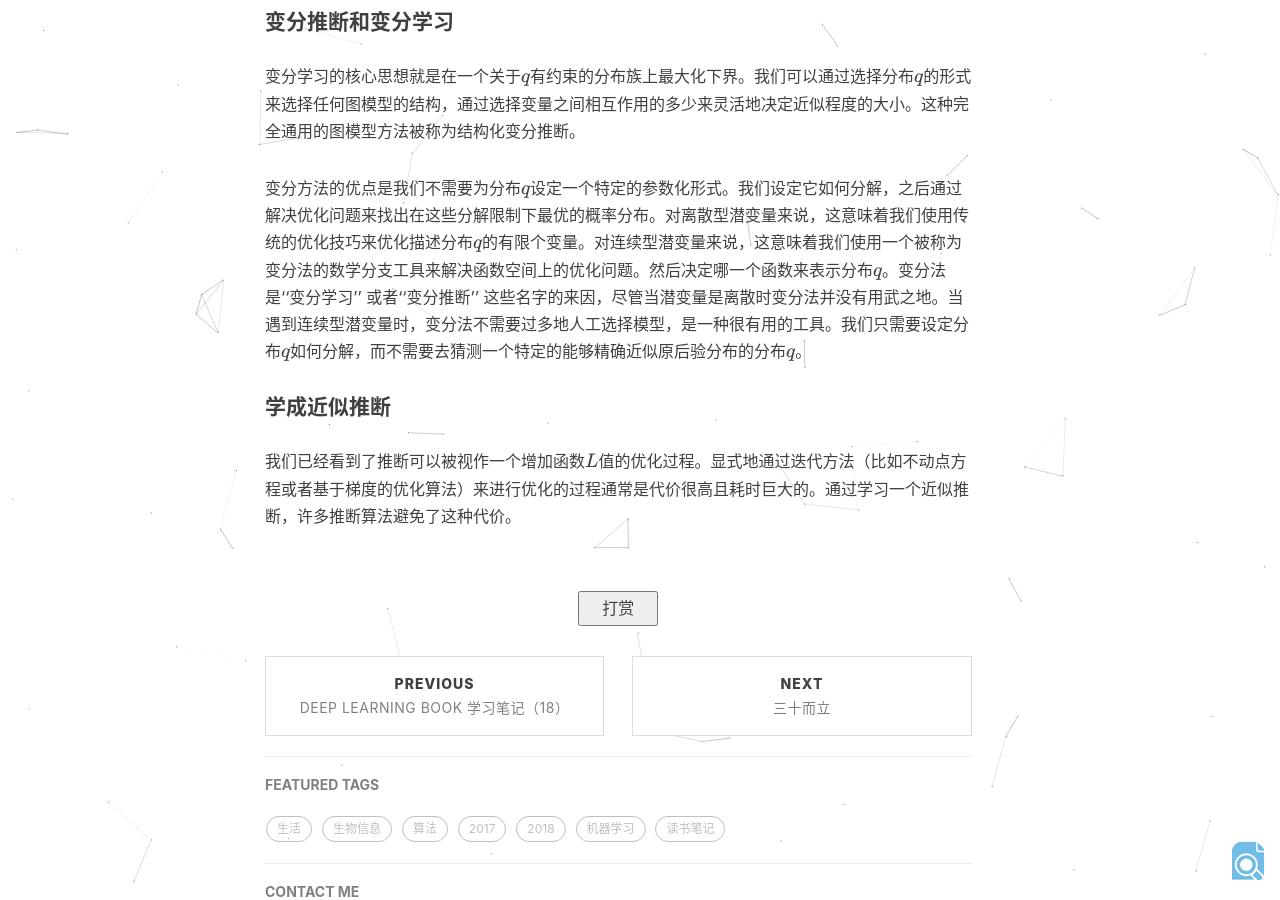
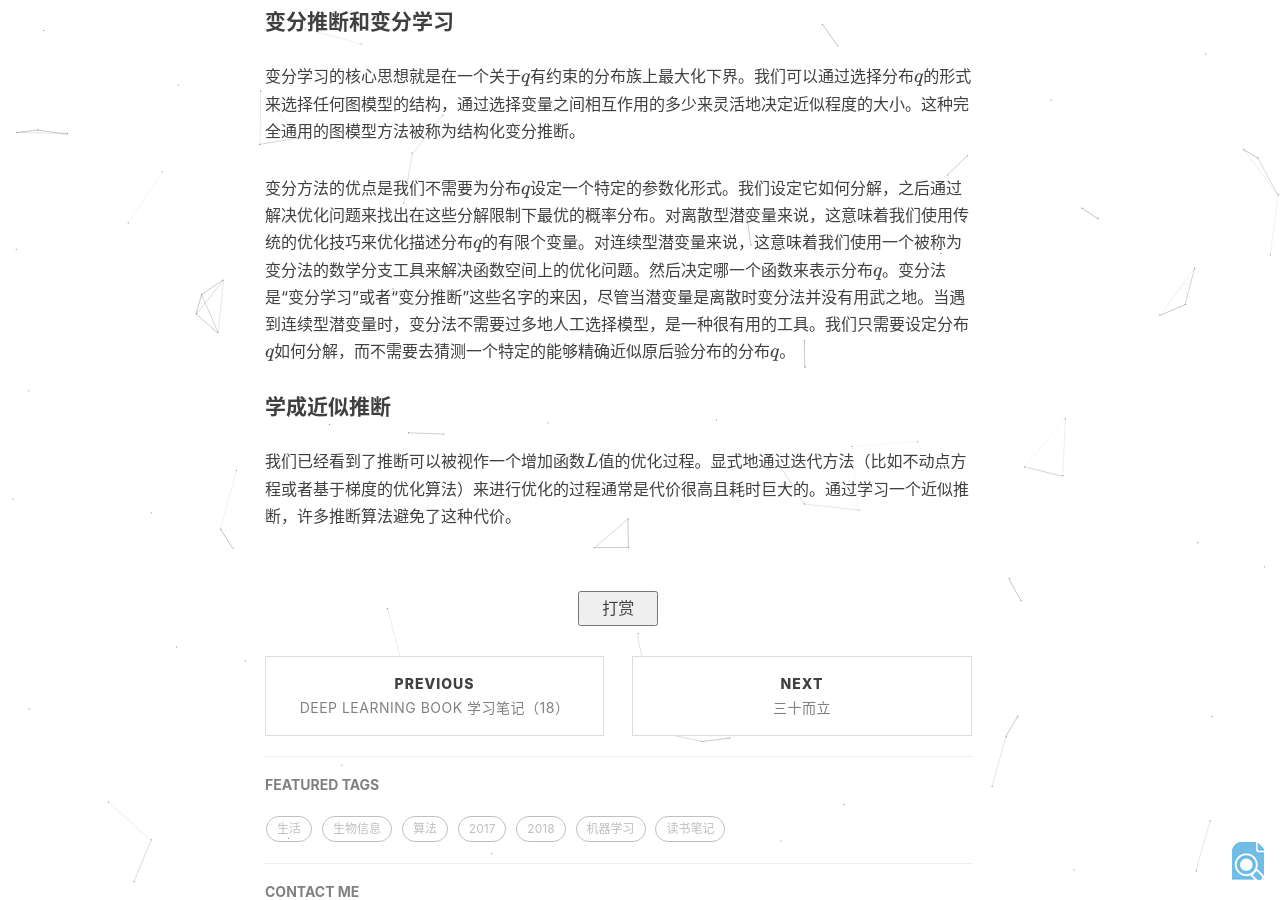
Before and after one commit to WenlongShen/WenlongShen.github.io, a Jekyll site: the page built from _posts/2018-07-14-Deep-Learning-Book-19.markdown, in a window 1280 px wide and 900 px high, scrolled down 1726 px. Built offline with Jekyll 4.4.1, drawn with Linux system fonts in a browser that asks for light colours; formulas are drawn with MathJax 3; comment, search, counter and statistics services are not loaded.

```diff
--- a/_posts/2018-07-14-Deep-Learning-Book-19.markdown
+++ b/_posts/2018-07-14-Deep-Learning-Book-19.markdown
@@ -34,7 +34,7 @@ MAP推断作为特征提取器以及一种学习机制被广泛地应用在了
 
 变分学习的核心思想就是在一个关于$$q$$有约束的分布族上最大化下界。我们可以通过选择分布$$q$$的形式来选择任何图模型的结构，通过选择变量之间相互作用的多少来灵活地决定近似程度的大小。这种完全通用的图模型方法被称为结构化变分推断。
 
-变分方法的优点是我们不需要为分布$$q$$设定一个特定的参数化形式。我们设定它如何分解，之后通过解决优化问题来找出在这些分解限制下最优的概率分布。对离散型潜变量来说，这意味着我们使用传统的优化技巧来优化描述分布$$q$$的有限个变量。对连续型潜变量来说，这意味着我们使用一个被称为变分法的数学分支工具来解决函数空间上的优化问题。然后决定哪一个函数来表示分布$$q$$。变分法是‘‘变分学习’’ 或者‘‘变分推断’’ 这些名字的来因，尽管当潜变量是离散时变分法并没有用武之地。当遇到连续型潜变量时，变分法不需要过多地人工选择模型，是一种很有用的工具。我们只需要设定分布$$q$$如何分解，而不需要去猜测一个特定的能够精确近似原后验分布的分布$$q$$。
+变分方法的优点是我们不需要为分布$$q$$设定一个特定的参数化形式。我们设定它如何分解，之后通过解决优化问题来找出在这些分解限制下最优的概率分布。对离散型潜变量来说，这意味着我们使用传统的优化技巧来优化描述分布$$q$$的有限个变量。对连续型潜变量来说，这意味着我们使用一个被称为变分法的数学分支工具来解决函数空间上的优化问题。然后决定哪一个函数来表示分布$$q$$。变分法是“变分学习”或者“变分推断”这些名字的来因，尽管当潜变量是离散时变分法并没有用武之地。当遇到连续型潜变量时，变分法不需要过多地人工选择模型，是一种很有用的工具。我们只需要设定分布$$q$$如何分解，而不需要去猜测一个特定的能够精确近似原后验分布的分布$$q$$。
 
 #### 学成近似推断
 
```
